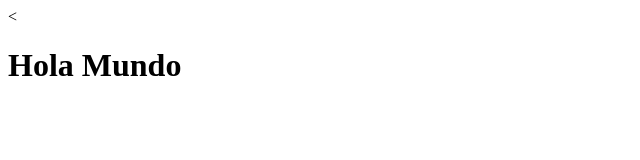
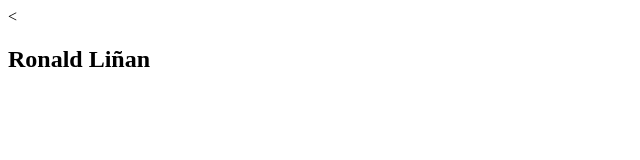
Before and after one commit to ronallinan/curso, a plain HTML site: page index.html in a window 1280 px wide. Shown: the whole page, without its empty margins (0-640 px from the left). Drawn offline with Linux system fonts and the light colour scheme.

Commit message:
Mejorando el Index.html

```diff
--- a/index.html
+++ b/index.html
@@ -2,9 +2,11 @@
 <html lang="en">
 <head>
 	<meta charset="UTF-8">
-	<title>Git</title>
+	<title>Git y Github</title>
 </head>
 <body>
-	<h1>Hola Mundo</h1>
+	<div class="container">
+		<h2>Ronald Liñan</h2>
+	</div>
 </body>
 </html>
```
